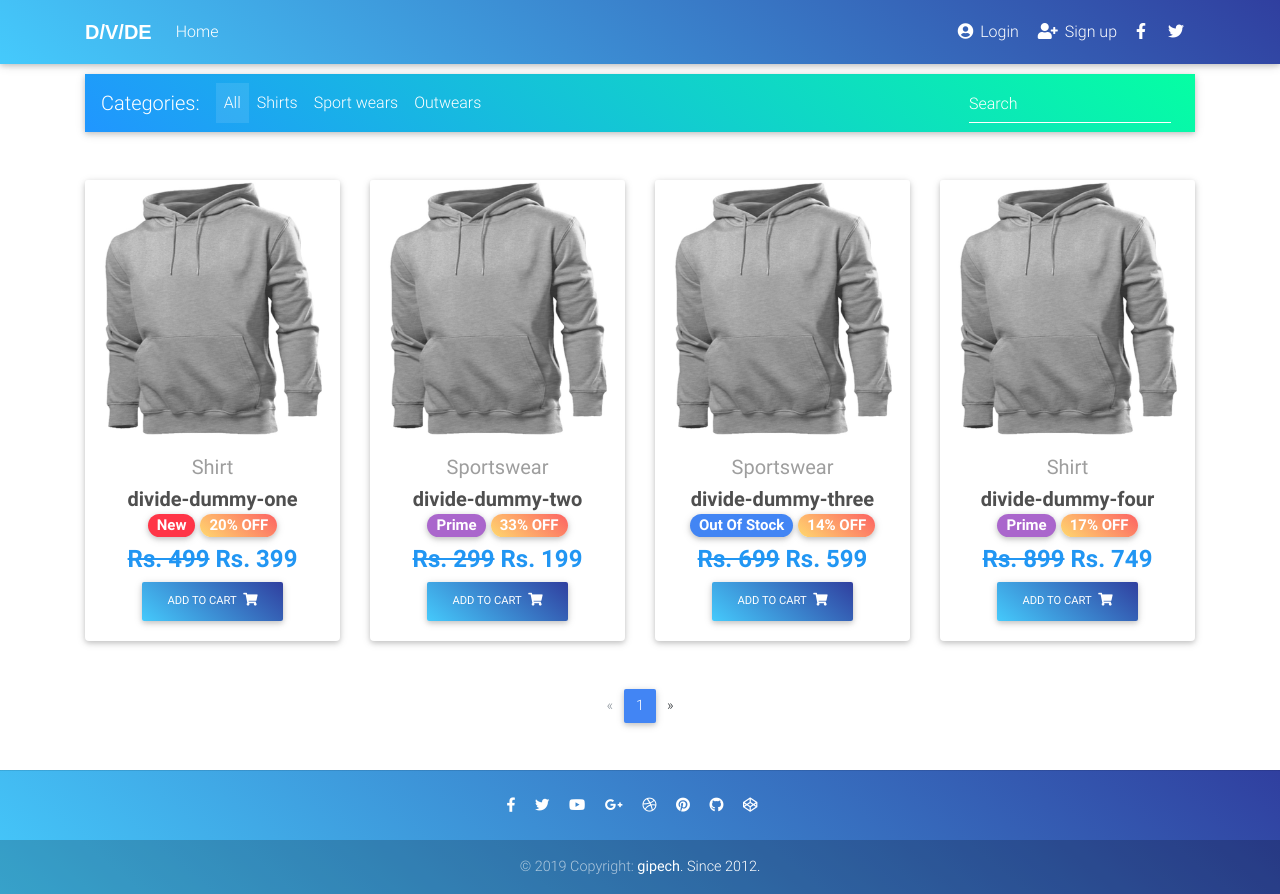
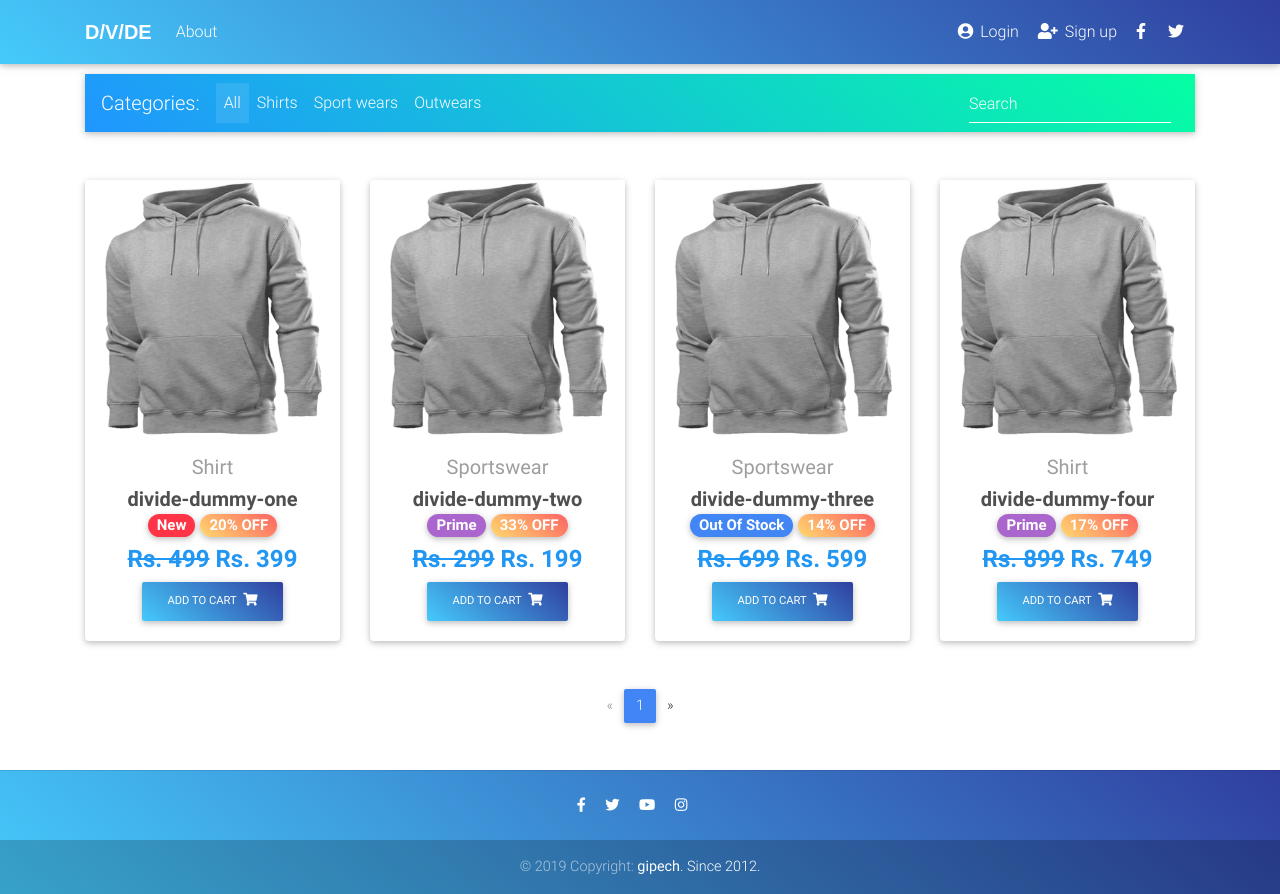
Before and after one commit to prismkoirala/divide-core, a Django app: page / in a window 1280 px wide. Run offline with Django 3.2, Linux system fonts and the light colour scheme; data comes from the database, SQL or seed files in the repository; both versions use the stored data as it was after the commit; some libraries are stand-ins or nearby versions.

Commit message:
modified:   django_project_boilerplate-master/core/__pycache__/urls.cpython-37.pyc 	modified:   django_project_boilerplate-master/core/__pycache__/views.cpython-37.pyc 	modified:   django_project_boilerplate-master/core/urls.py 	modified:   django_project_boilerplate-master/core/views.py 	modified:   django_project_boilerplate-master/db.sqlite3 	new file:   django_project_boilerplate-master/templates/about.html 	modified:   django_project_boilerplate-master/templates/base.html

```diff
--- a/django_project_boilerplate-master/core/urls.py
+++ b/django_project_boilerplate-master/core/urls.py
@@ -1,5 +1,5 @@
 from django.urls import path
-from .views import HomeView, ItemDetailView, checkout_page, add_to_cart, remove_from_cart, OrderSummaryView, remove_single_item_from_cart, add_to_cart_for_product
+from .views import HomeView, ItemDetailView, checkout_page, add_to_cart, remove_from_cart, OrderSummaryView, remove_single_item_from_cart, add_to_cart_for_product, about
 
 app_name = 'core'
 
@@ -11,6 +11,8 @@ urlpatterns = [
     path('add-to-cart/<slug>/', add_to_cart, name='add-to-cart'),
     path('add-to-cart-product/<slug>/', add_to_cart_for_product, name='add-to-cart-product'),
     path('remove-from-cart/<slug>/', remove_from_cart, name='remove-from-cart'),
-    path('remove-item-from-cart/<slug>/', remove_single_item_from_cart, name='remove-single-item-from-cart')
+    path('remove-item-from-cart/<slug>/', remove_single_item_from_cart, name='remove-single-item-from-cart'),
+    path('about/', about, name='about')
+
 
 ]
--- a/django_project_boilerplate-master/core/views.py
+++ b/django_project_boilerplate-master/core/views.py
@@ -9,6 +9,9 @@ from django.utils import timezone
 from django.views.generic import ListView, DetailView, View
 
 # Create your views here.
+
+def about(request):
+    return render(request, "about.html")
 
 class HomeView(ListView):
     model = Item
--- a/django_project_boilerplate-master/templates/base.html
+++ b/django_project_boilerplate-master/templates/base.html
@@ -74,7 +74,7 @@
             <!-- Left -->
             <ul class="navbar-nav mr-auto">
               <li class="nav-item">
-        <a class="nav-link white-text" href="#">Home
+            <a class="nav-link white-text" href="{% url 'core:about' %}">About
              <span class="sr-only">(current)</span>
             </a>
           </li>
@@ -156,37 +156,23 @@
 
           <!-- Social icons -->
           <div class="pb-4">
-        <a href="https://www.facebook.com/mdbootstrap" target="_blank">
+            <a href="#" target="_blank">
               <i class="fab fa-facebook-f mr-3"></i>
             </a>
 
-        <a href="https://twitter.com/MDBootstrap" target="_blank">
+            <a href="#" target="_blank">
               <i class="fab fa-twitter mr-3"></i>
             </a>
 
-        <a href="https://www.youtube.com/watch?v=7MUISDJ5ZZ4" target="_blank">
+            <a href="#" target="_blank">
               <i class="fab fa-youtube mr-3"></i>
             </a>
 
-        <a href="https://plus.google.com/u/0/b/107863090883699620484" target="_blank">
-          <i class="fab fa-google-plus-g mr-3"></i>
+            <a href="#" target="_blank">
+              <i class="fab fa-instagram mr-3"></i>
             </a>
 
-        <a href="https://dribbble.com/mdbootstrap" target="_blank">
-          <i class="fab fa-dribbble mr-3"></i>
-        </a>
 
-        <a href="https://pinterest.com/mdbootstrap" target="_blank">
-          <i class="fab fa-pinterest mr-3"></i>
-        </a>
-
-        <a href="https://github.com/mdbootstrap/bootstrap-material-design" target="_blank">
-          <i class="fab fa-github mr-3"></i>
-        </a>
-
-        <a href="http://codepen.io/mdbootstrap/" target="_blank">
-          <i class="fab fa-codepen mr-3"></i>
-        </a>
           </div>
           <!-- Social icons -->
 
```
Also changed, not shown: django_project_boilerplate-master/templates/about.html (added, +65 -0 lines), django_project_boilerplate-master/db.sqlite3. Lines whose indentation alone changed are shown as unchanged.
